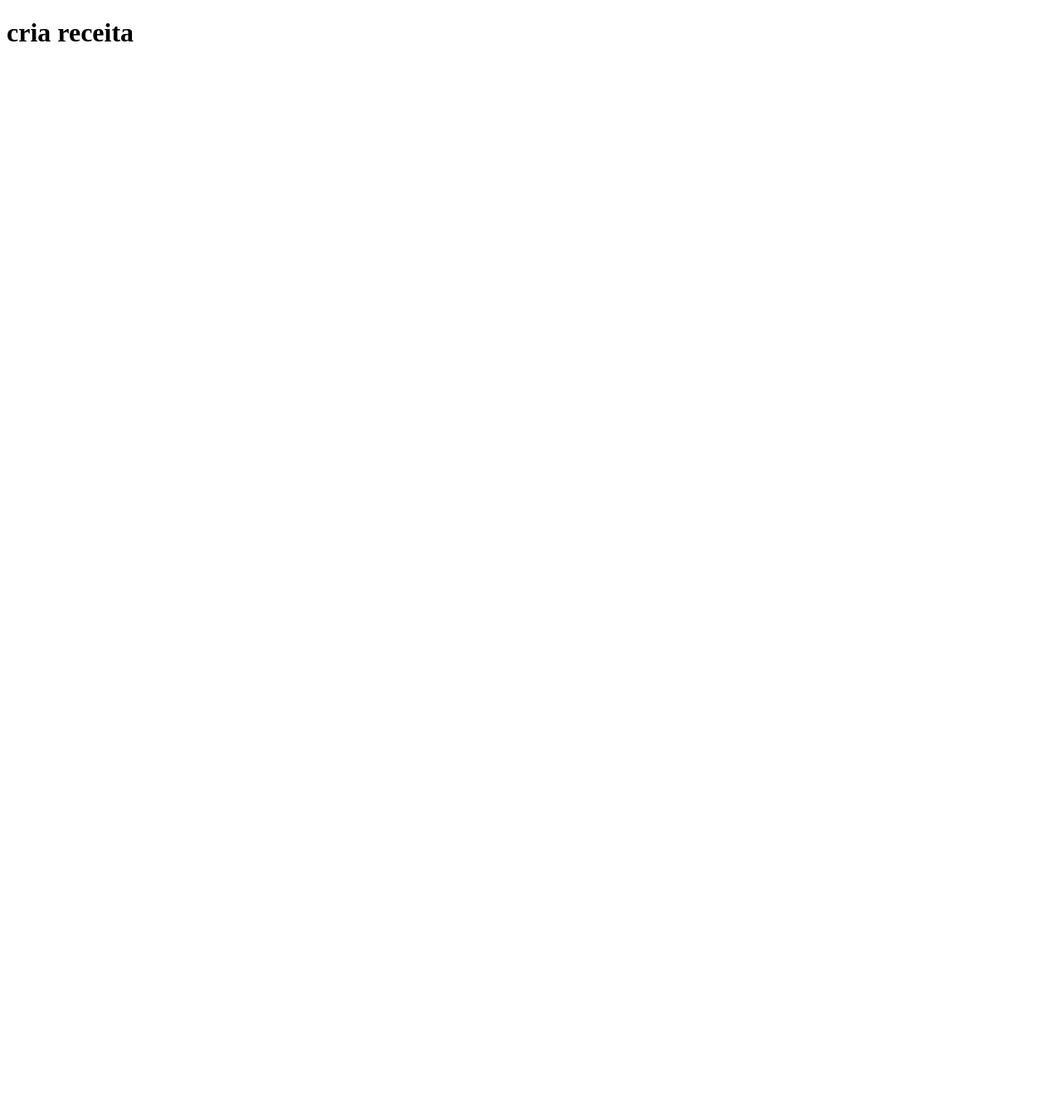
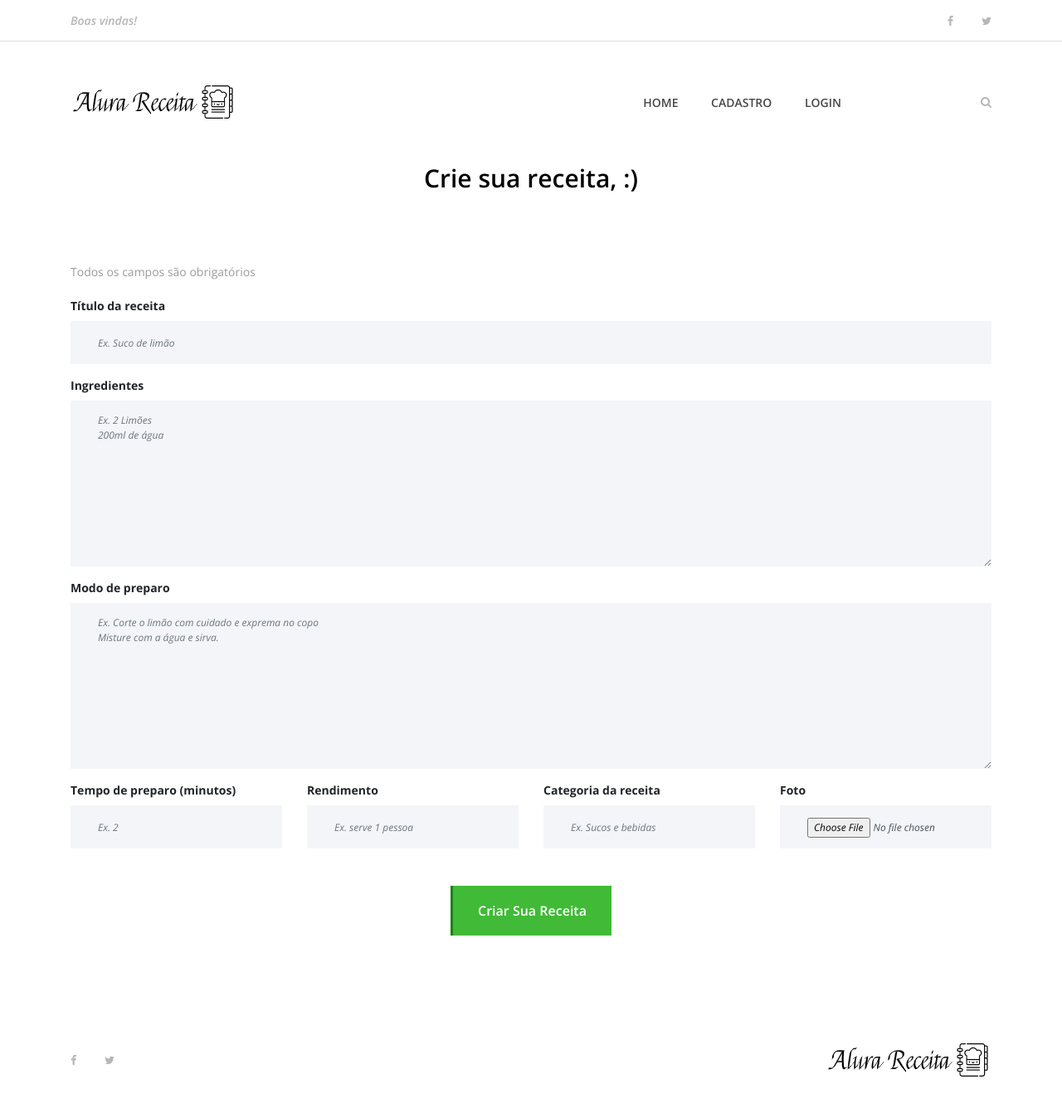
Before and after one commit to yanfonseca/django_restaurant, a Django app: page /usuarios/cria/receita in a window 1280 px wide. Before the commit the page is almost empty. Shown: the whole page at 83% size. Before the commit the page ends 50 px from the top, so only its background shows below. Run offline with Django 3.2, Linux system fonts and the light colour scheme; some libraries are stand-ins or nearby versions.

Commit message:
Adicionada a página para criar receita.

```diff
--- a/templates/partials/_menu.html
+++ b/templates/partials/_menu.html
@@ -59,6 +59,7 @@
                                     {% if user.is_authenticated %}
                                         <li><a href="{% url 'home' %}">Home</a></li>
                                         <li><a href="{% url 'dashboard' %}">Minhas receitas</a></li>
+                                        <li><a href="{% url 'cria_receita' %}">Criar receita</a></li>
                                         <li><a href="{% url 'logout' %}">logout</a></li>
                                     {% else %}
                                         <li><a href="{% url 'home' %}">Home</a></li>
--- a/templates/usuarios/cria_receita.html
+++ b/templates/usuarios/cria_receita.html
@@ -1,11 +1,72 @@
-<!DOCTYPE html>
-<html lang="en">
-<head>
-    <meta charset="UTF-8">
-    <title>Title</title>
-</head>
-<body>
-<h1>cria receita</h1>
+{% extends 'base.html' %}
+{% load static %}
+{% block content %}
+<!-- Preloader -->
+<div id="preloader">
+   <i class="circle-preloader"></i>
+   <img src="{% static 'img/core-img/pizza.png' %}" alt="">
+</div>
 
-</body>
-</html>
+{% include 'partials/_search.html' %}
+
+{% include 'partials/_menu.html' %}
+
+<!-- ##### Contact Form Area Start ##### -->
+<div class="contact-area section-padding-0-80">
+   <div class="container">
+       <div class="row">
+           <div class="col-12">
+               <div class="section-heading">
+                   <h3>Crie sua receita, {{ user.username }} :)</h3>
+               </div>
+           </div>
+       </div>
+
+       <div class="row">
+           <div class="col-12">
+           <p>Todos os campos são obrigatórios</p>
+               <div class="contact-form-area">
+                   <form action="{% url 'cria_receita' %}" method="post" enctype="multipart/form-data">
+                           {% csrf_token %}
+                       <div class="row">
+                           <div class="col-12 col-lg-12">
+                               <label for="nome_receita"><b>Título da receita</b></label>
+                               <input type="text" id="nome_receita" class="form-control" name="nome_receita" placeholder="Ex. Suco de limão" required>
+                           </div>
+                           <div class="col-12">
+                               <label for="file"><b>Ingredientes</b></label>
+                               <textarea class="form-control" name="ingredientes" cols="30" rows="10" placeholder="Ex. 2 Limões &#10;200ml de água" required></textarea>
+                           </div>
+                           <div class="col-12">
+                               <label for="file"><b>Modo de preparo</b></label>
+                               <textarea class="form-control" name="modo_preparo" cols="30" rows="10" placeholder="Ex. Corte o limão com cuidado e exprema no copo  &#10;Misture com a água e sirva." required></textarea>
+                           </div>
+                           <div class="col-12 col-lg-3">
+                               <label for="file"><b>Tempo de preparo (minutos)</b></label>
+                               <input type="number" class="form-control" name="tempo_preparo" placeholder="Ex. 2" required>
+                           </div>
+                           <div class="col-12 col-lg-3">
+                               <label for="file"><b>Rendimento</b></label>
+                               <input type="text" class="form-control" name="rendimento" placeholder="Ex. serve 1 pessoa" required>
+                           </div>
+                           <div class="col-12 col-lg-3">
+                               <label for="file"><b>Categoria da receita</b></label>
+                               <input type="text" class="form-control" name="categoria" placeholder="Ex. Sucos e bebidas" required>
+                           </div>
+                           <div class="col-12 col-lg-3">
+                               <label for="file"><b>Foto</b></label>
+                               <input type="file" class="form-control" name="foto_receita" required>
+                           </div>
+                           <div class="col-12 text-center">
+                               <button class="btn delicious-btn mt-30" type="submit">Criar sua receita</button>
+                           </div>
+                       </div>
+                   </form>
+               </div>
+           </div>
+       </div>
+   </div>
+</div>
+
+{% include 'partials/_footer.html' %}
+{% endblock %}
```
